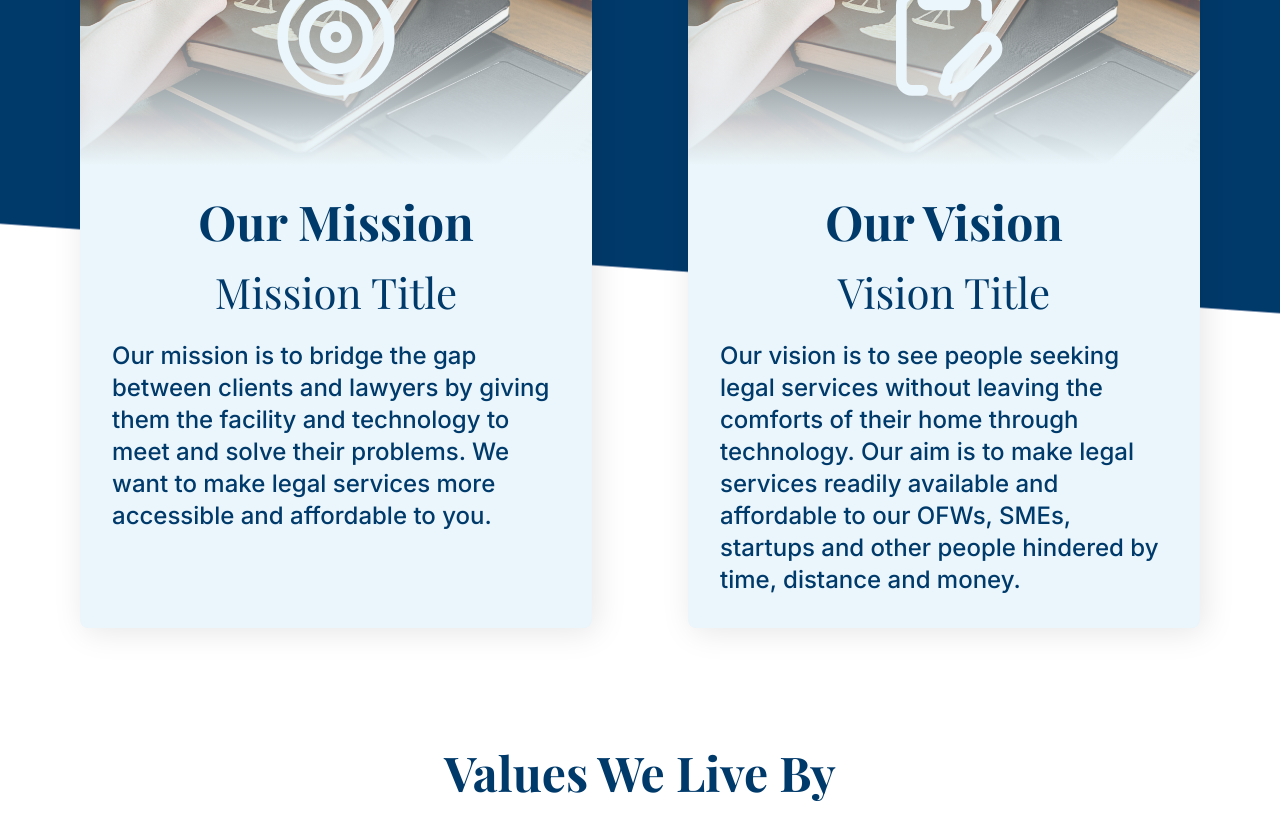
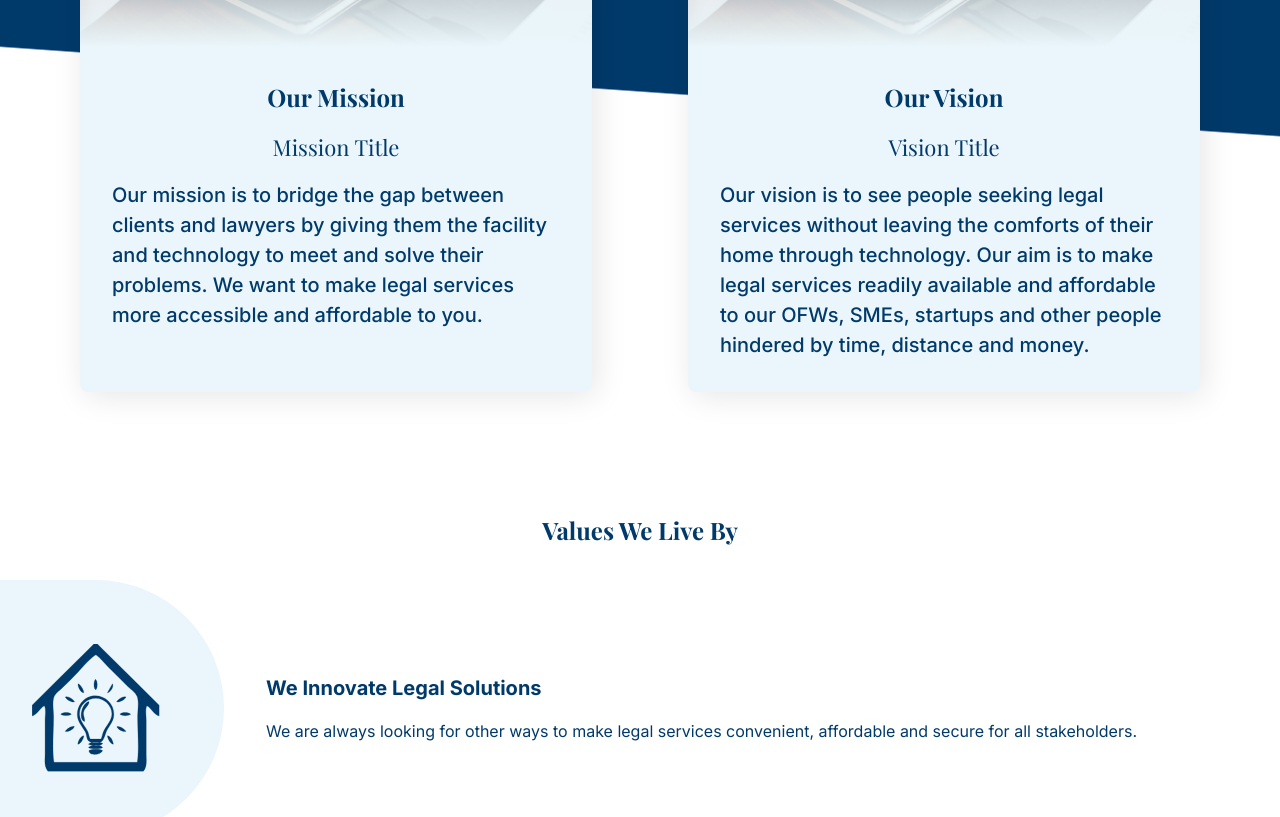
Before and after one commit to karllogdat/lexmeet-group4-template, a React (Vite) app: page /about in a window 1280 px wide. Shown: the part 1160-1977 px from the top of the page. Built offline with nearby package versions, Linux system fonts and the light colour scheme; a web font is replaced by a local one.

Commit message:
Adjusted font sizes

```diff
--- a/src/index.css
+++ b/src/index.css
@@ -8,11 +8,11 @@
 }
 
 .g4-heading-1 {
-  @apply font-playfair text-5xl;
+  @apply font-playfair text-[24px];
 }
 
 .g4-heading-2 {
-  @apply font-playfair text-[42px];
+  @apply font-playfair text-[22px];
 }
 
 .g4-heading-3 {
@@ -20,11 +20,11 @@
 }
 
 .g4-large-body {
-  @apply font-inter font-medium text-2xl;
+  @apply font-inter font-medium text-[20px];
 }
 
 .g4-body {
-  @apply font-inter text-2xl;
+  @apply font-inter text-[16px];
 }
 
 .g4-button {
@@ -32,11 +32,11 @@
 }
 
 .g4-caption {
-  @apply font-inter text-[22px];
+  @apply font-inter text-[14px];
 }
 
 .g4-subcaption {
-  @apply font-inter text-[20px];
+  @apply font-inter text-[14px];
 }
 
 @theme {
```
